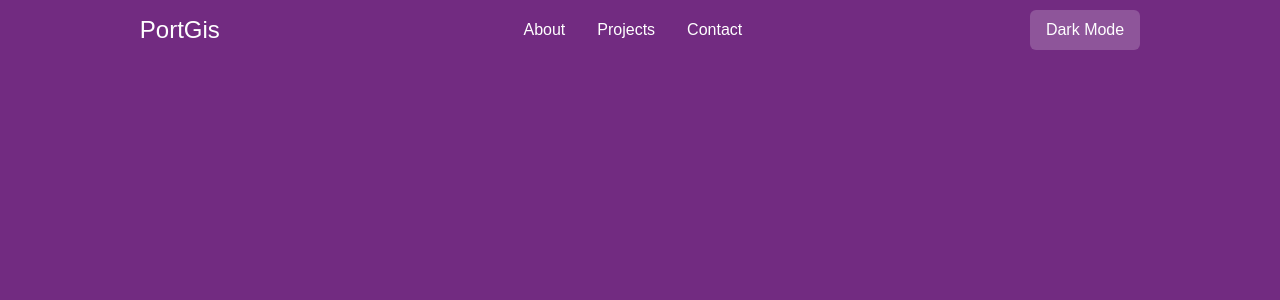
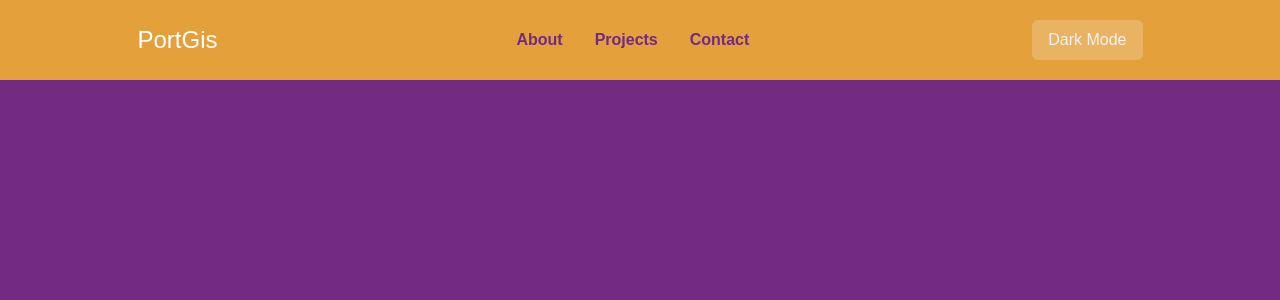
Before and after one commit to yogisyo16/porto-by-yogis-v2, a Next.js app: page / in a window 1280 px wide. Shown: the top 300 px of the page. Built offline with nearby package versions, Linux system fonts and the light colour scheme.

Commit message:
Update: Color pallete

```diff
--- a/app/globals.css
+++ b/app/globals.css
@@ -1,8 +1,9 @@
+/* @import "/utils/basicColor.ts"; */
 @import "tailwindcss";
 
 :root {
-  --background: #722B81;
-  --foreground: #ffffff;
+    --background: var(--color-base-yogis);
+    --foreground: var(--color-neutral-yogis);
 }
 
 .dark {
@@ -10,11 +11,15 @@
     --foreground: #ededed;
 }
 
-@theme inline {
+@theme {
     --color-background: var(--background);
     --color-foreground: var(--foreground);
     --font-sans: var(--font-geist-sans);
     --font-mono: var(--font-geist-mono);
+    --color-base-yogis: #722B81;
+    --color-secondary-yogis: #E3A03B;
+    --color-accent-yogis: #3BA08F;
+    --color-neutral-yogis: #F1F1F1;
 }
 
 body {
--- a/app/page.tsx
+++ b/app/page.tsx
@@ -1,3 +1,4 @@
+"use client";
 import React from "react";
 import PtHeader from "@/components/PtHeader";
 
--- a/components/PtHeader.tsx
+++ b/components/PtHeader.tsx
@@ -1,5 +1,6 @@
 import React from "react";
 import PtThemeToggleButton from "./Button/PtThemeToggleButton";
+import { motion } from "framer-motion";
 
 interface PtHeaderProps {
     title?: string;
@@ -13,16 +14,29 @@ interface PtHeaderProps {
 export default function PtHeader(props: PtHeaderProps) {
     return (
         <>
-            <nav className="flex justify-around items-center pt-[10px]">
+            <nav className="flex justify-around items-center pt-[20px] pb-[20px] bg-secondary-yogis">
                 <h1 className="text-2xl text-[#ffffff] hover:cursor-pointer">{props.title}</h1> {/* This is going to be Logo */}
                 <div>
-                    <button>
-                        <a href={props.linkAbout} className="ml-4 border-0 p-[8px] rounded-[100px] hover:text-black hover:cursor-pointer hover:bg-gray-200">About</a>
-                        <a href={props.linkProject} className="ml-4 border-0 p-[8px] rounded-[100px] hover:text-black hover:cursor-pointer hover:bg-gray-200">Projects</a>
-                        <a href={props.linkContact} className="ml-4 border-0 p-[8px] rounded-[100px] hover:text-black hover:cursor-pointer hover:bg-gray-200">Contact</a>
-                    </button>
+                    <motion.button
+                        whileHover={{ scale: 1.1 }}
+                        whileTap={{ scale: 0.9 }}
+                    >
+                        <a href={props.linkAbout} className="ml-4 border-0 p-[8px] rounded-[100px] text-base-yogis font-bold hover:text-black hover:cursor-pointer hover:bg-gray-200">About</a>
+                    </motion.button>
+                    <motion.button
+                        whileHover={{ scale: 1.1 }}
+                        whileTap={{ scale: 0.9 }}
+                    >
+                        <a href={props.linkProject} className="ml-4 border-0 p-[8px] rounded-[100px] text-base-yogis font-bold hover:text-black hover:cursor-pointer hover:bg-gray-200">Projects</a>
+                    </motion.button>
+                    <motion.button
+                        whileHover={{ scale: 1.1 }}
+                        whileTap={{ scale: 0.9 }}
+                    >
+                        <a href={props.linkContact} className="ml-4 border-0 p-[8px] rounded-[100px] text-base-yogis font-bold hover:text-black hover:cursor-pointer hover:bg-gray-200">Contact</a>
+                    </motion.button>
                 </div>
-                <PtThemeToggleButton />
+                <PtThemeToggleButton /> {/* Dark Mode and also image will be here */}
             </nav>
         </>
     )
--- a/package.json
+++ b/package.json
@@ -9,6 +9,7 @@
     "lint": "next lint"
   },
   "dependencies": {
+    "motion": "^12.23.12",
     "next": "15.3.5",
     "next-themes": "^0.4.6",
     "react": "^19.0.0",
--- a/tailwind.config.ts
+++ b/tailwind.config.ts
@@ -4,11 +4,20 @@ const config: Config = {
   content: [
     "./pages/**/*.{js,ts,jsx,tsx,mdx}",
     "./components/**/*.{js,ts,jsx,tsx,mdx}",
+    "./utils/**/*.{js,ts,jsx,tsx,mdx}",
     "./app/**/*.{js,ts,jsx,tsx,mdx}",
+    "./src/**/*.{js,ts,jsx,tsx}",
   ],
   darkMode: "class", // This is the crucial line
   theme: {
-    extend: {},
+    extend: {
+        colors: {
+            'base-yogis': 'var(--color-base-yogis)',
+            'secondary-yogis': 'var(--color-secondary-yogis)',
+            'accent-yogis': 'var(--color-accent-yogis)',
+            'neutral-yogis': 'var(--color-neutral-yogis)',
+        }
+    },
   },
   plugins: [],
 };
```
Also changed, not shown: 1 other file (tests, documents, lock files or other folders). Lines whose indentation alone changed are shown as unchanged.
